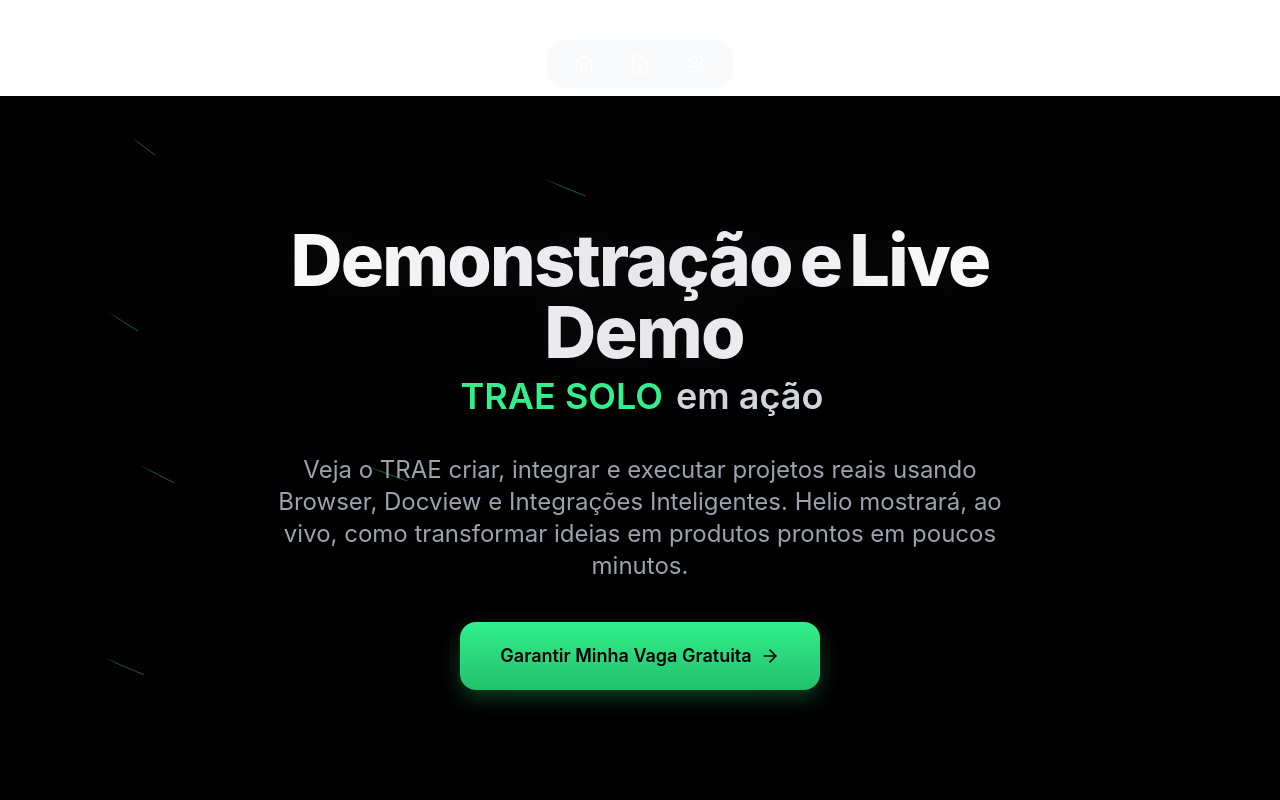
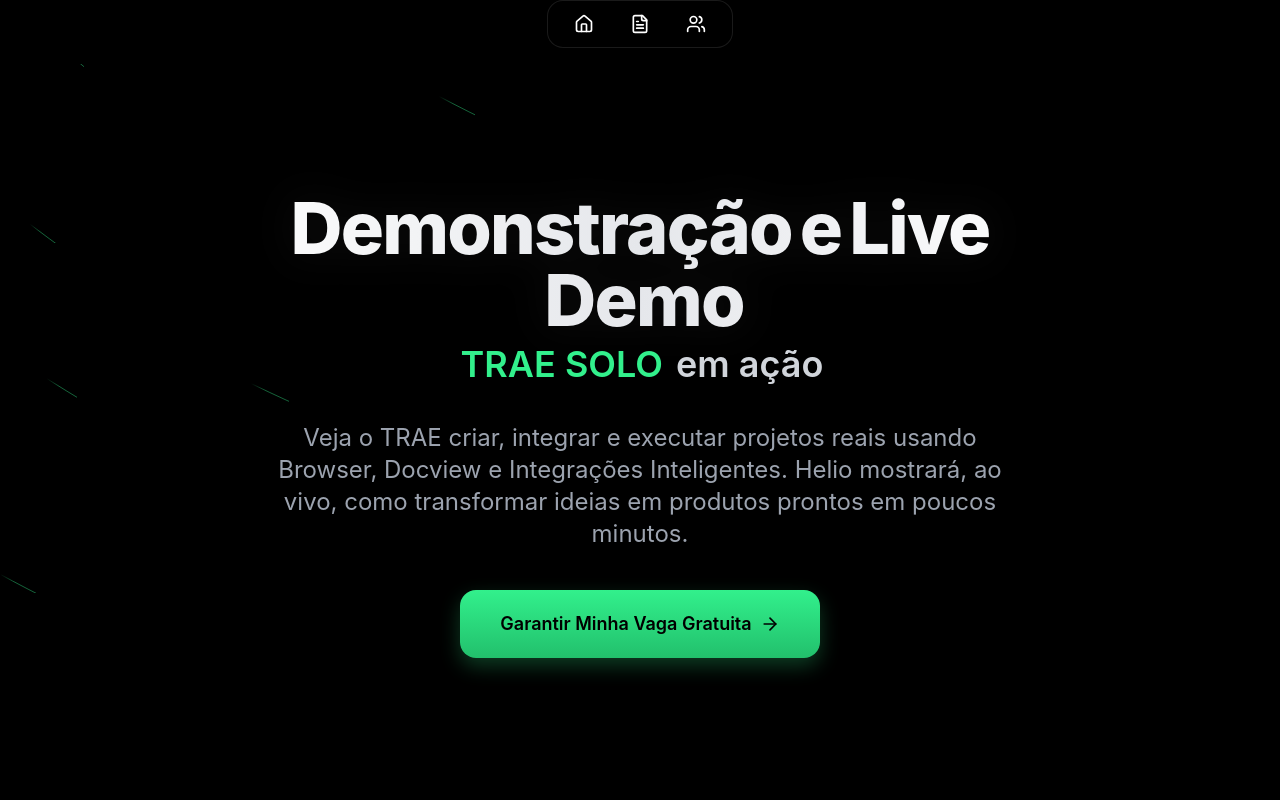
Before and after one commit to ExQues/Meetup-V.1, a React (Vite) app: page / in a window 1280 px wide. Shown: the top 800 px of the page. Built offline with nearby package versions, Linux system fonts and the light colour scheme.

Commit message:
fix(navbar): remover faixa branca no topo; definir fundo global preto; tornar Dock transparente

```diff
--- a/src/App.tsx
+++ b/src/App.tsx
@@ -86,7 +86,7 @@
           mouseX.set(Infinity);
         }}
         className={cn(
-          "mx-auto flex w-fit items-center gap-4 rounded-2xl bg-gray-50 px-4 dark:bg-neutral-900",
+          "mx-auto flex w-fit items-center gap-4 rounded-2xl px-4",
           className
         )}
         style={{ height: panelHeight }}
@@ -191,8 +191,8 @@
 export default function App() {
   return (
     <Router>
-      <header className="fixed top-8 left-0 right-0 z-50">
-        <div className="flex justify-center px-6 mt-2">
+      <header className="fixed top-0 left-0 right-0 z-50 bg-black">
+        <div className="flex justify-center px-6">
           <Dock className="bg-black/40 border border-white/10 backdrop-blur-sm" panelHeight={48} magnification={64} distance={120}>
             <Link to="/" className="contents">
               <DockItem>
@@ -221,7 +221,7 @@
           </Dock>
         </div>
       </header>
-      <div className="pt-24">
+      <div className="pt-16">
         <Routes>
           <Route path="/" element={<EventPage />} />
           <Route path="/formulário" element={<Formulario />} />
--- a/src/index.css
+++ b/src/index.css
@@ -1,6 +1,22 @@
 @tailwind base;
 @tailwind components;
 @tailwind utilities;
+
+/* Reset global para evitar espaços em branco */
+* {
+  margin: 0;
+  padding: 0;
+  box-sizing: border-box;
+}
+
+html, body {
+  margin: 0;
+  padding: 0;
+  width: 100%;
+  height: 100%;
+  overflow-x: hidden;
+  background-color: #000;
+}
 
 :root {
   font-family: -apple-system, BlinkMacSystemFont, "Segoe UI", "Noto Sans", Helvetica, Arial, sans-serif, "Apple Color Emoji", "Segoe UI Emoji";
```
